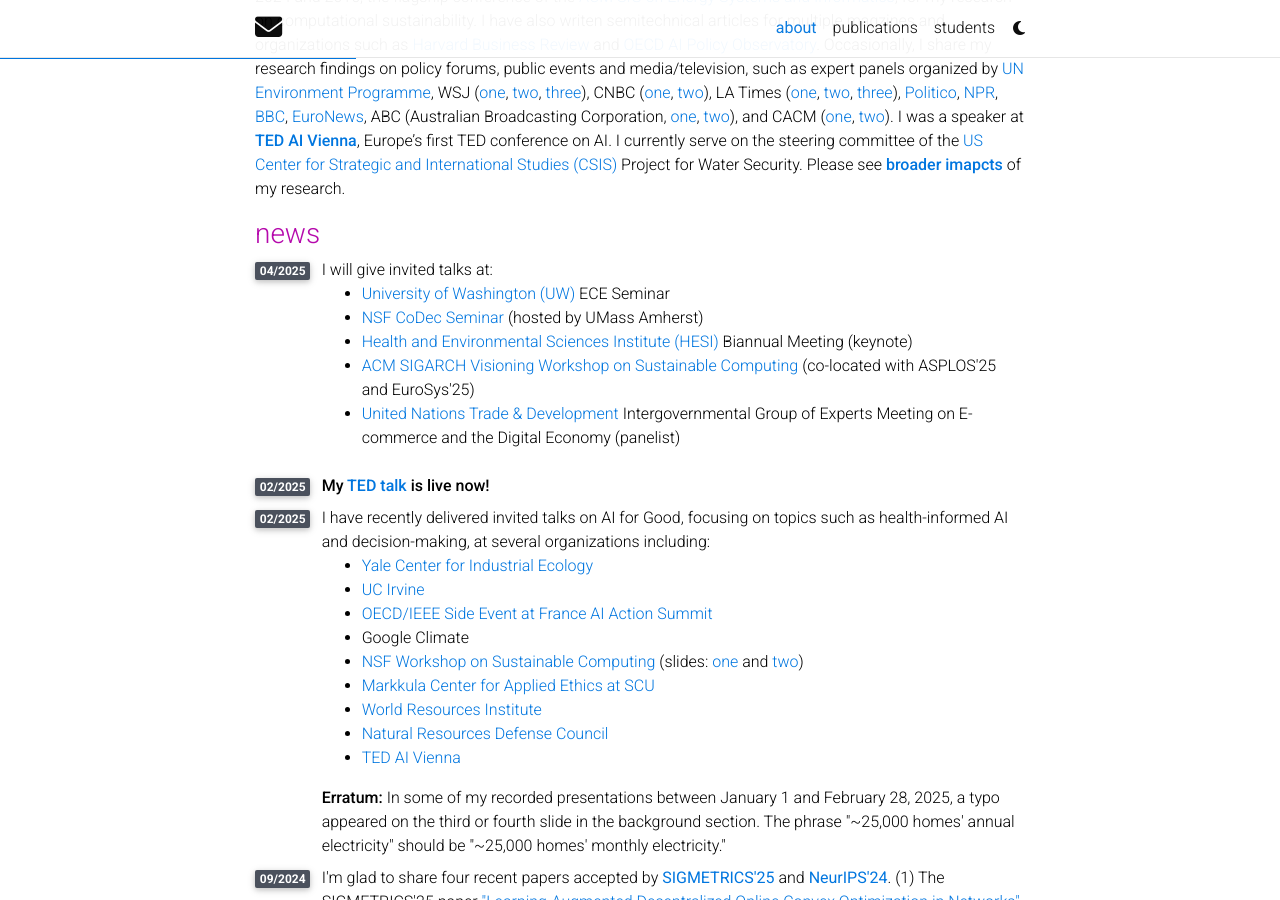
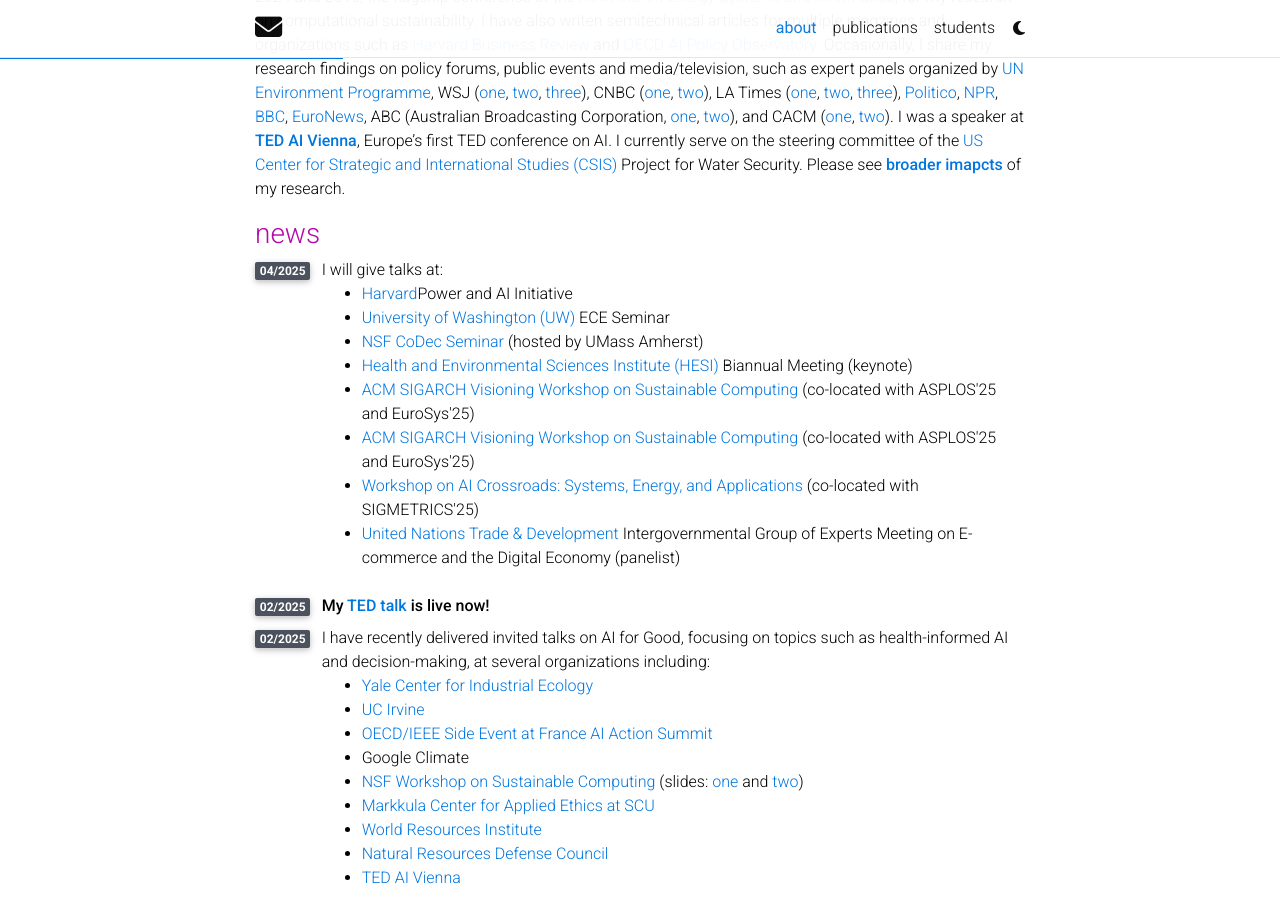
Before and after one commit to shaoleiren/shaoleiren.github.io, a Jekyll site: the page built from _pages/about.md, in a window 1280 px wide and 900 px high, scrolled down 865 px. Built offline with Jekyll 4.4.1, drawn with Linux system fonts in a browser that asks for light colours; full-size pictures stand in for the smaller copies a plugin makes; comment, search, counter and statistics services are not loaded; a style sheet for code colours, icons or effects is not loaded.

Commit message:
Update about.html

```diff
--- a/_layouts/about.html
+++ b/_layouts/about.html
@@ -59,8 +59,13 @@
                 </span>
               </div>
               <div class="col-xs-11 cl-sm-11 col-md-11 mt-2 mt-md-0">
-                 I will give invited talks at:
+                 I will give talks at:
                  <ul>
+                  <li>
+                   <a href="https://pai.seas.harvard.edu/Updates.html">Harvard<span style="font-weight:lighter;">Power and AI Initiative</span></a>
+                   </li>
+
+
                    <li>
                    <a href="https://www.ece.uw.edu/colloquia/ai-augmented-decision-making-for-public-health/">University of Washington (UW) <span style="font-weight:lighter;">ECE Seminar</span></a>
                    </li>
@@ -77,6 +82,13 @@
                    <a href="https://s4ai-cornelltech.github.io/visioning-workshop/">ACM SIGARCH Visioning Workshop on Sustainable Computing <span style="font-weight:lighter;">(co-located with ASPLOS'25 and EuroSys'25)</span></a>
                    </li>
 
+                   <li>
+                   <a href="https://s4ai-cornelltech.github.io/visioning-workshop/">ACM SIGARCH Visioning Workshop on Sustainable Computing <span style="font-weight:lighter;">(co-located with ASPLOS'25 and EuroSys'25)</span></a>
+                   </li>
+
+                   <li>
+                   <a href="https://ai-crossroads.github.io/">Workshop on AI Crossroads: Systems, Energy, and Applications <span style="font-weight:lighter;">(co-located with SIGMETRICS'25)</span></a>
+                   </li>
 
 
                    <li>
```
